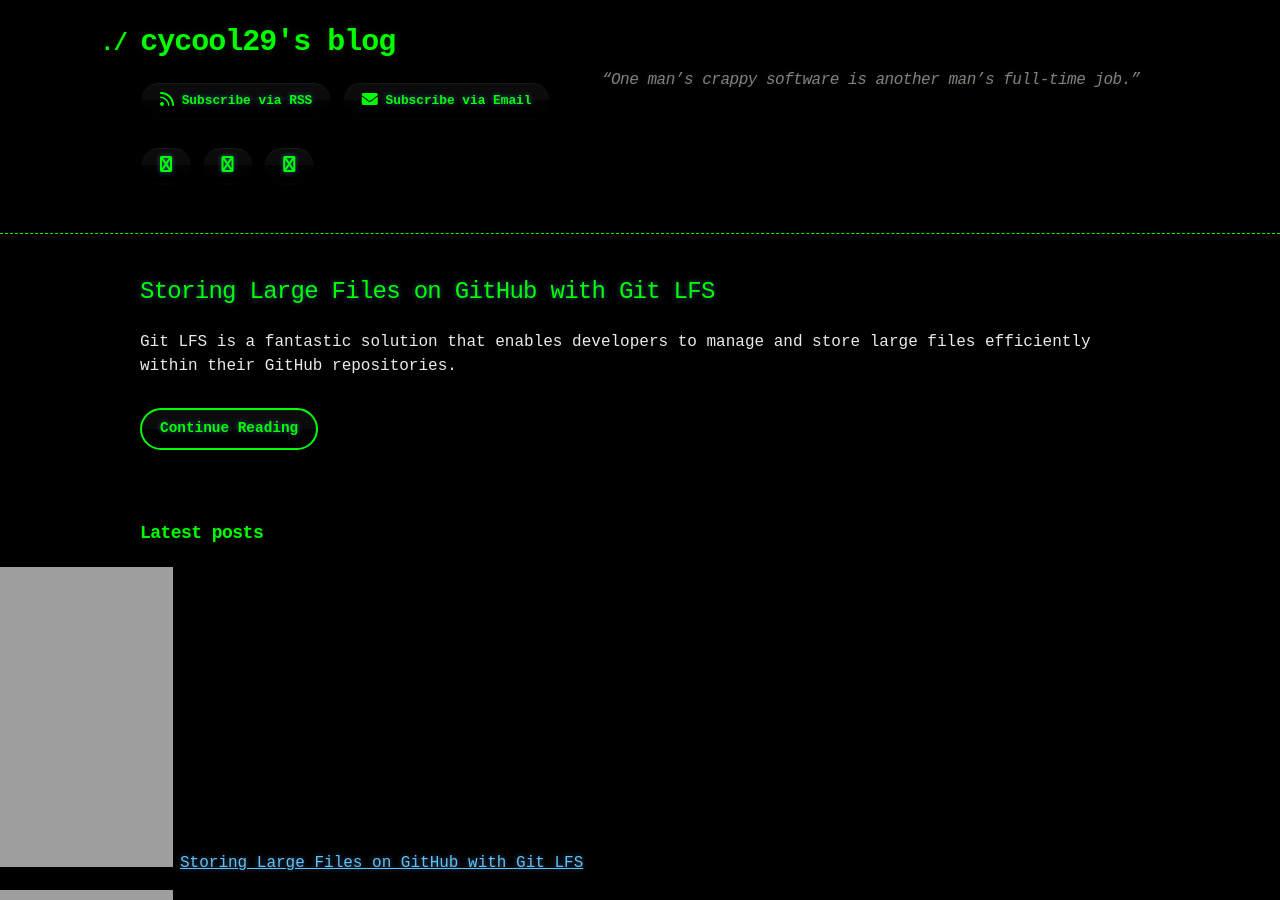
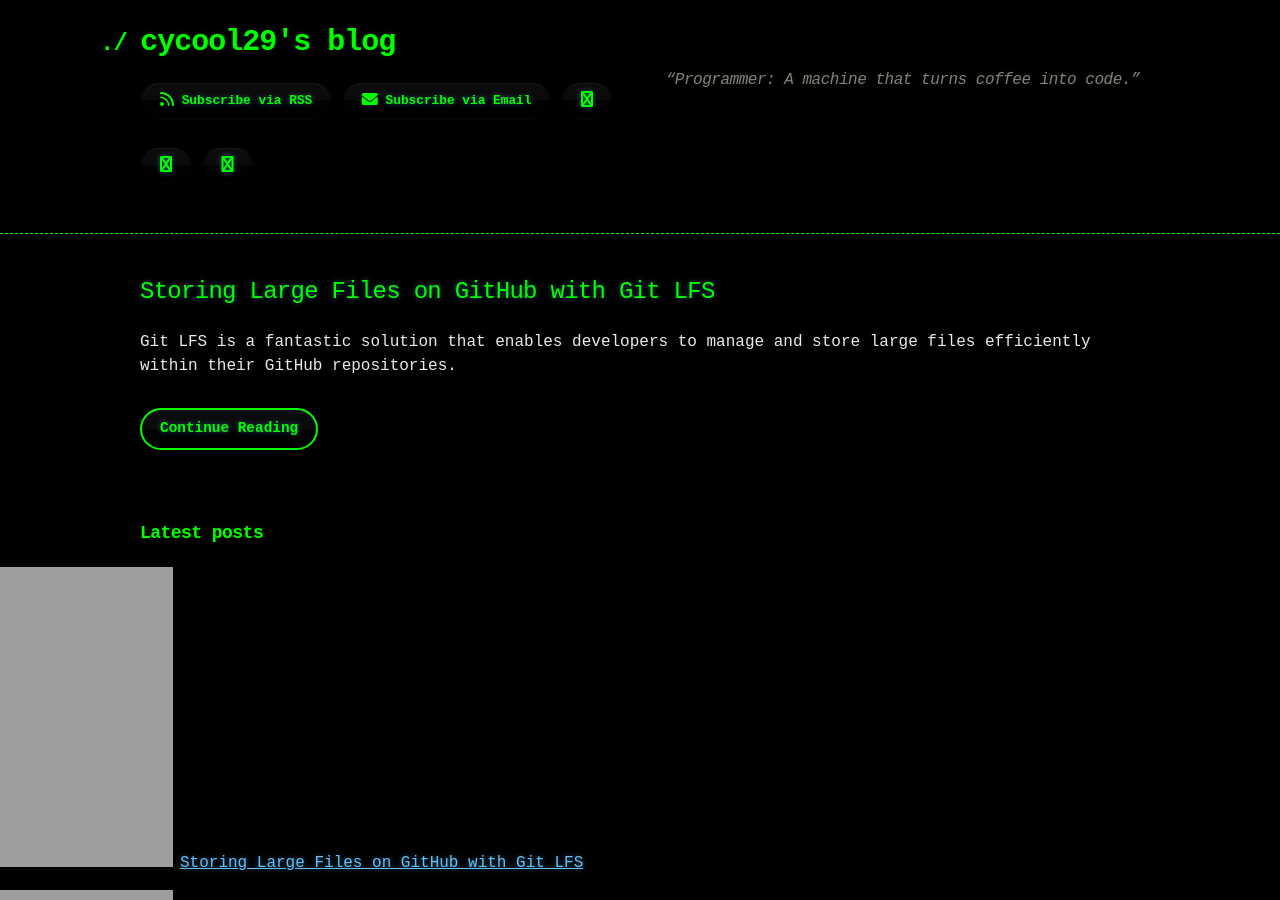
Before and after one commit to cycool29/cycool29.github.io, a Jekyll site: the page built from index.md, in a window 1280 px wide and 900 px high. Built offline with Jekyll 4.4.1, drawn with Linux system fonts in a browser that asks for light colours; a style sheet for code colours, icons or effects is not loaded.

Commit message:
Update quotes

```diff
--- a/_config.yml
+++ b/_config.yml
@@ -1,5 +1,5 @@
 title: cycool29's blog
-description: "“One man’s crappy software is another man’s full-time job.” "
+description: "“Programmer: A machine that turns coffee into code.” "
 bio: A high school student. Intermediate in Python, Git, Bash. Learning JavaScript. He/Him. "
 author: cycool29
 url: https://cycool29.github.io
```
